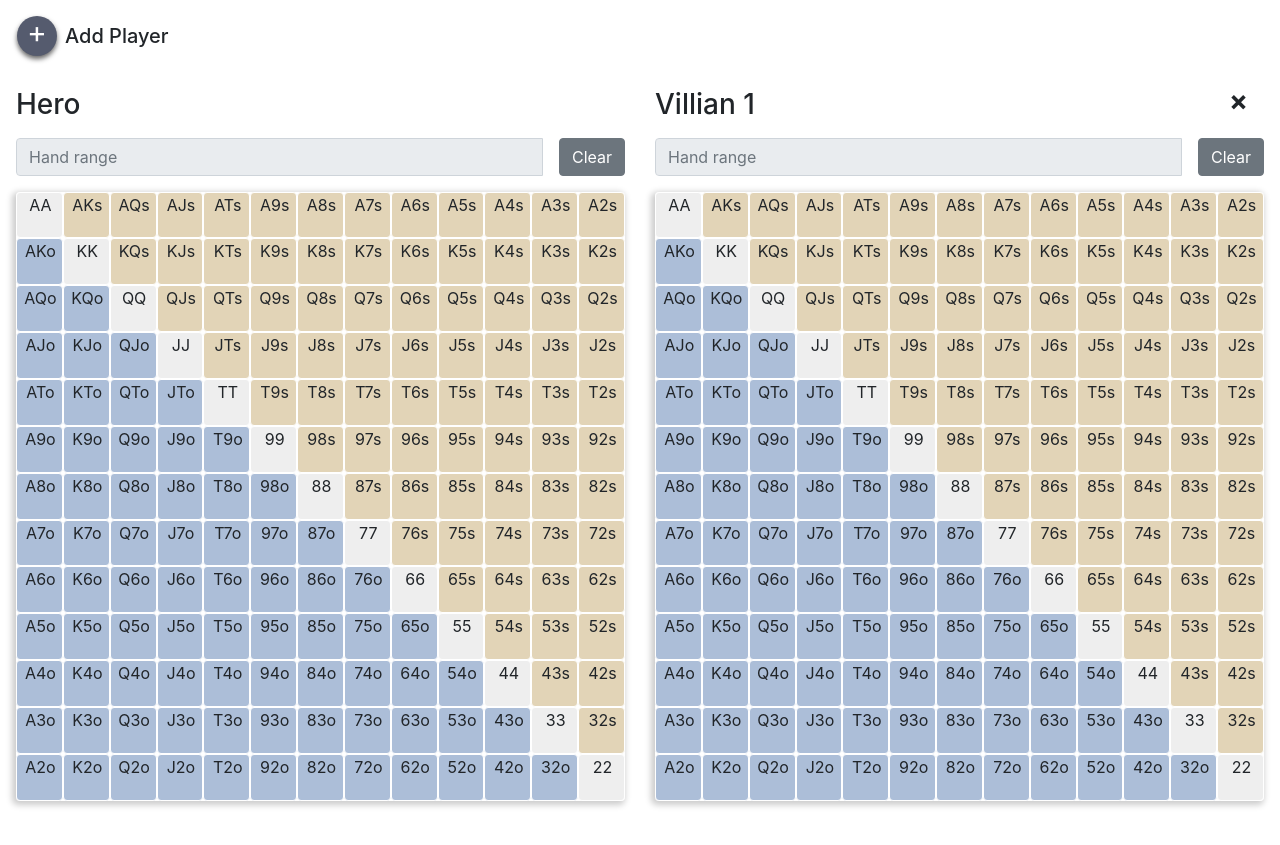
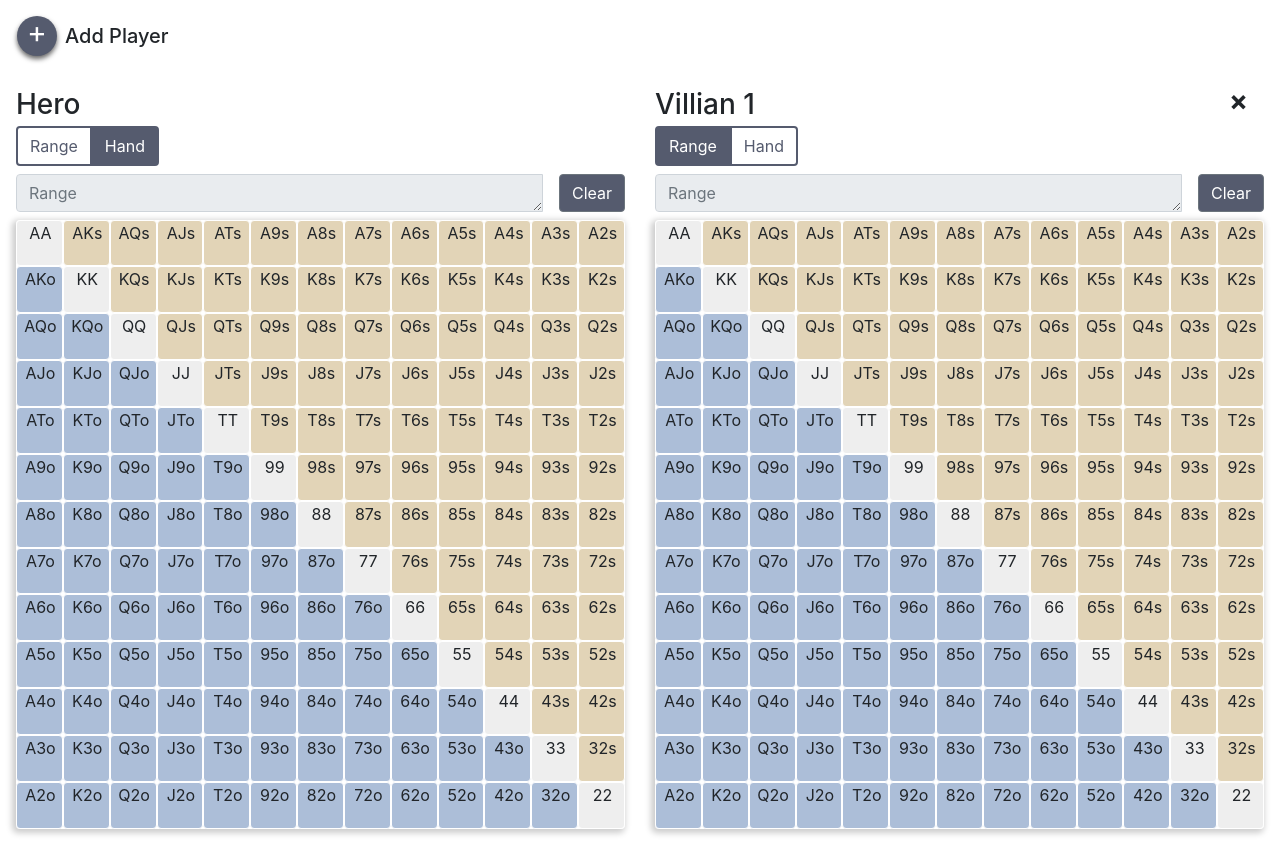
Before and after one commit to John-Simmons/poker-analysis, a React (Create React App) app: page / in a window 1280 px wide. Before the commit the page ends 817 px from the top, so only its background shows below. Built offline with nearby package versions, Linux system fonts and the light colour scheme.

Commit message:
Toggle added, to-do: create single hand selector

```diff
--- a/src/App.js
+++ b/src/App.js
@@ -4,27 +4,41 @@ import './Components/RangeBtn/RangeBtn.css'
 import './Components/RangeTable/RangeTable.css'
 import './Components/RangeSelector/RangeSelector.css'
 import './Components/AddSelector/AddSelector.css'
+import './Components/ToggleSelector/ToggleSelector.css'
 import RangeSelector from "./Components/RangeSelector/RangeSelector"
 import AddSelector from "./Components/AddSelector/AddSelector"
 
 class App extends Component {
     state = {
         players: [
-            {id: "Hero", range: [], type: "range", removable: false},
+            {id: "Hero", range: [], type: "hand", removable: false},
             {id: "Villian", range: [], type: "range", removable: true}
         ]
     }
 
+    toggleTypeHandler = (index) => {
+        const newPlayers = [...this.state.players];
+        const type = newPlayers[index].type;
+
+        if (type == "range"){
+            newPlayers[index].type = "hand";
+        } else {
+            newPlayers[index].type = "range";
+        }
+
+        this.setState({players: newPlayers});
+    }
+
     //This function clears the range selected
     clearRangeHandler = (index) => {
-        const newPlayers = [...this.state.players]
+        const newPlayers = [...this.state.players];
         newPlayers[index].range = [];
         this.setState({players: newPlayers});
     }
 
     //This function add/subtracts from the range based on the user selection
     selectHandHandler = (handId, index) => {
-        const newPlayers = [...this.state.players]
+        const newPlayers = [...this.state.players];
         const range = [...this.state.players[index].range];
 
         if (range.includes(handId)){
@@ -41,7 +55,7 @@ class App extends Component {
 
     //Adds a new player to the list
     addPlayerHandler = () => {
-        const newPlayers = [...this.state.players]
+        const newPlayers = [...this.state.players];
 
         newPlayers.push({id: "Villian", range:[], type:"range", removable:true});
 
@@ -49,7 +63,7 @@ class App extends Component {
     }
 
     removePlayerHandler = (index) => {
-        const newPlayers = [...this.state.players]
+        const newPlayers = [...this.state.players];
         newPlayers.splice(index, 1);
 
         this.setState({players: newPlayers});
@@ -85,7 +99,8 @@ class App extends Component {
                                 clearRange={() => this.clearRangeHandler(index)}
                                 enterRange={(event) => this.enterRangeHandler(event)}
                                 selectHand={(handId) => this.selectHandHandler(handId, index)}
-                                removePlayer={() => this.removePlayerHandler(index)}>
+                                removePlayer={() => this.removePlayerHandler(index)}
+                                toggleType={() => this.toggleTypeHandler(index)}>
                                 {player.id}
                             </RangeSelector>
                         </div>
--- a/src/Components/AddSelector/AddSelector.css
+++ b/src/Components/AddSelector/AddSelector.css
@@ -29,7 +29,7 @@
 }
 
 .add-btn:active {
-    box-shadow: inset 0px 0px 5px rgba(0,0,0,0.9);
+    box-shadow: inset 0px 0px 5px rgba(0,0,0,0.4);
 }
 
 .add-btn-label{
--- a/src/Components/RangeSelector/RangeSelector.css
+++ b/src/Components/RangeSelector/RangeSelector.css
@@ -10,7 +10,7 @@
 }
 
 .rt-input-container{
-    margin: 16px 0;
+    margin: 8px 0;
 }
 
 .close-btn{
@@ -23,6 +23,22 @@
     margin-top: 8px;
 }
 
+.RangeSelector .clear-range{
+    background-color: #555b6e;
+}
+
+.RangeSelector .clear-range:hover{
+    background-color: #777d8f;
+}
+
+.RangeSelector #clear-btn:active{
+    background-color: #555b6e;
+}
+
+.RangeSelector #clear-btn:focus{
+    background-color: #555b6e;
+}
+
 
 #rt-col{
     padding-right: 0px;
--- a/src/Components/RangeSelector/RangeSelector.js
+++ b/src/Components/RangeSelector/RangeSelector.js
@@ -1,5 +1,6 @@
 import React from 'react';
 import RangeTable from "../RangeTable/RangeTable"
+import ToggleSelector from "../ToggleSelector/ToggleSelector"
 
 const rangeSelector = (props) => {
     //Create removeable
@@ -22,12 +23,17 @@ const rangeSelector = (props) => {
                 {props.index>0 ? props.children.concat(" ", props.index): props.children}
             </h3>
             {closeBtn}
+            <ToggleSelector
+                type={props.player.type}
+                toggleType={props.toggleType}
+            />
             <div className="rt-input-container input-group">
-                <input
+                <textarea
                     className="form-control rt-input"
                     id="rt-range-input"
-                    placeholder="Hand range"
+                    placeholder="Range"
                     type="text"
+                    rows="1"
                     readOnly
                     value={props.player.range.join(", ")}
                     onBlur={props.enterRange}
@@ -35,7 +41,8 @@ const rangeSelector = (props) => {
                 <span className="input-group-btn">
                     <button
                         type="button"
-                        className="btn btn-secondary"
+                        className="btn btn-secondary clear-range"
+                        id="clear-btn"
                         onClick={props.clearRange}>
                         Clear
                     </button>
--- /dev/null
+++ b/src/Components/ToggleSelector/ToggleSelector.css
@@ -0,0 +1,26 @@
+.ToggleSelector{
+    margin-right: 8px;
+    margin-top: 4px;
+}
+
+.ToggleSelector .toggle-btn{
+    background-color: white;
+    border: 2px solid #555b6e;
+    color: #555b6e;
+}
+
+.ToggleSelector .toggle-btn:hover{
+    background-color: #777d8f;
+    border: 2px solid #777d8f;
+    color: white;
+}
+
+.ToggleSelector #toggle-option.active{
+    background-color: #555b6e;
+    border: 2px solid #555b6e;
+}
+
+.ToggleSelector #toggle-option.focus{
+    background-color: #555b6e;
+    border: 2px solid #555b6e;
+}
--- /dev/null
+++ b/src/Components/ToggleSelector/ToggleSelector.js
@@ -0,0 +1,38 @@
+import React from 'react';
+import classNames from 'classnames'
+
+const toggleSelector = (props) => {
+    return (
+        <div className="ToggleSelector">
+            <div className="btn-group btn-group-toggle" data-toggle="buttons">
+                <label
+                    className={
+                        classNames("btn btn-secondary toggle-btn", props.type==="range" ? "active": "")
+                    }
+                    id="toggle-option">
+                    <input
+                        type="radio"
+                        name="options"
+                        id="option1"
+                        onClick={props.toggleType}
+                        defaultChecked/>
+                        Range
+                </label>
+                <label
+                    className={
+                        classNames("btn btn-secondary toggle-btn", props.type==="hand" ? "active": "")
+                    }
+                    id="toggle-option">
+                    <input
+                        type="radio"
+                        name="options"
+                        id="option2"
+                        onClick={props.toggleType}/>
+                        Hand
+                </label>
+            </div>
+        </div>
+    )
+}
+
+export default toggleSelector;
```
